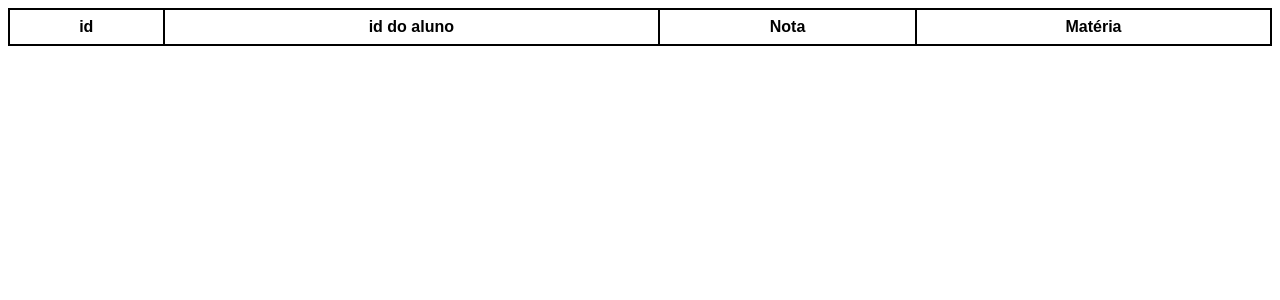
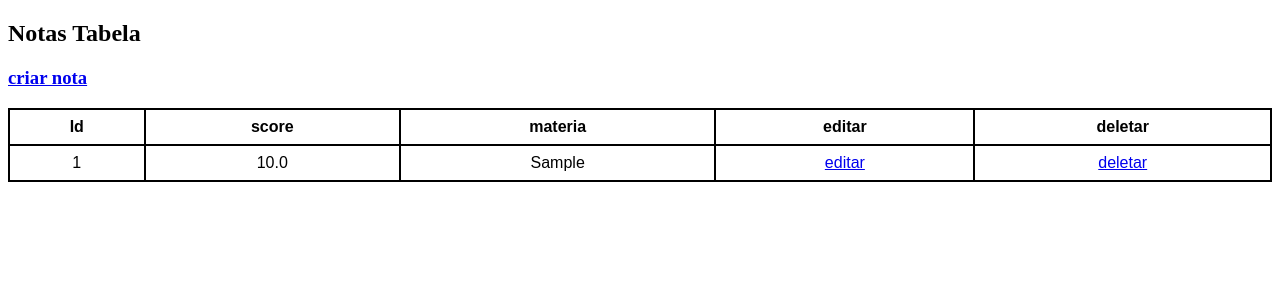
Before and after one commit to brenininho/projeto_escola, a Flask app: page /nota in a window 1280 px wide. Shown: the top 300 px of the page. Run offline with Flask 2, Linux system fonts and the light colour scheme; tables that the repository leaves empty hold one stand-in row (values such as "Sample post"); lists and menus that the app fills with data are empty.

Commit message:
resolvendo conflitos

```diff
--- a/templates/score.html
+++ b/templates/score.html
@@ -16,26 +16,30 @@ td, th {
 }
     </style>
 </head>
-
-
-<title>Nota</title>
+<title>Score</title>
 </head>
 <body>
+<h2>Notas Tabela</h2>
+<h3>
+    <a href="/nota/criar">criar nota</a>
+</h3>
 <table>
     <tr>
-        <th>
-            id
-        </th>
-        <th>
-            id do aluno
-        </th>
-        <th>
-            Nota
-        </th>
-        <th>
-            Matéria
-        </th>
+    <th>Id</th>
+    <th>score</th>
+    <th>materia</th>
+    <th>editar</th>
+    <th>deletar</th>
+  </tr>
+    {% for score in data %}
+    <tr>
+        <td>{{ score.0 }}</td>
+        <td>{{ score.1 }}</td>
+        <td>{{ score.2 }}</td>
+        <td><a href="/score/editar/{{ score.0 }}">editar</a></td>
+        <td><a href="/score/deletar/{{ score.0 }}">deletar</a></td>
     </tr>
+    {% endfor %}
 </table>
 
 </body>
```
Also changed, not shown: system.db (deleted).
